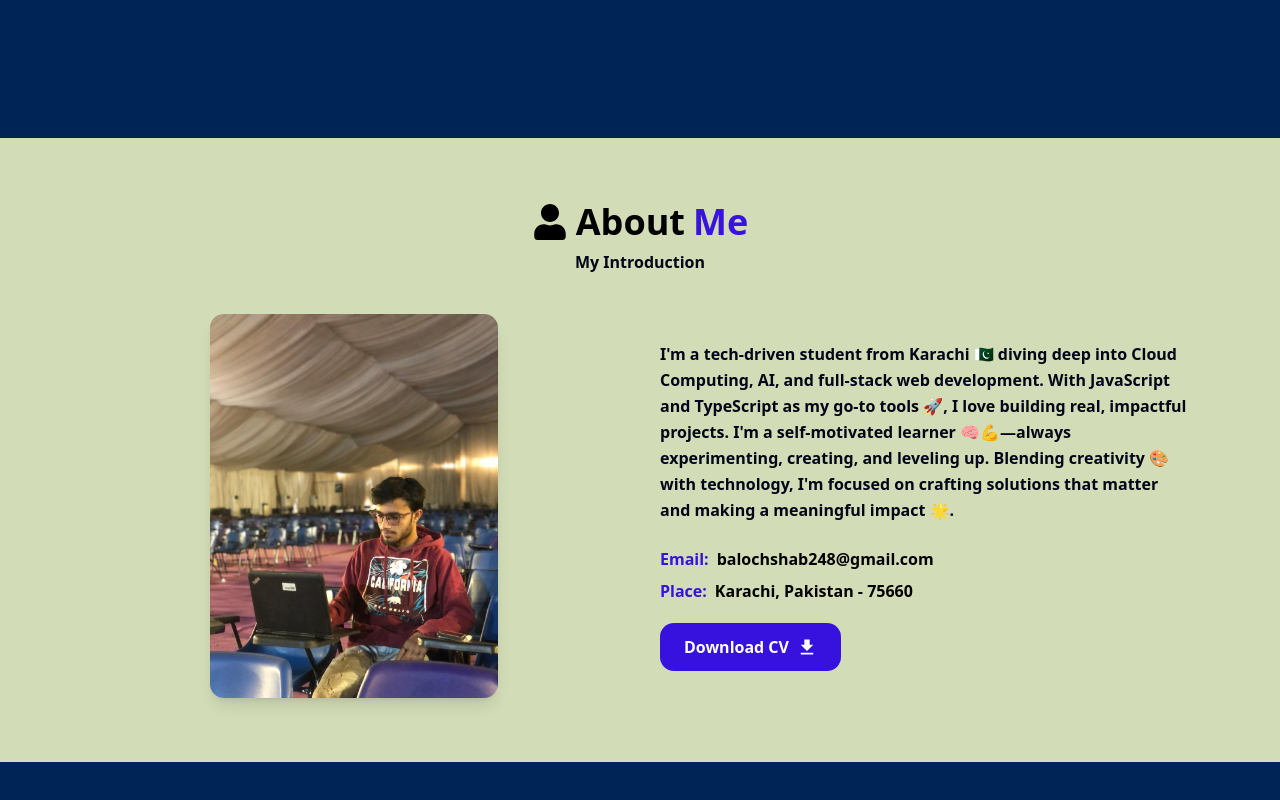
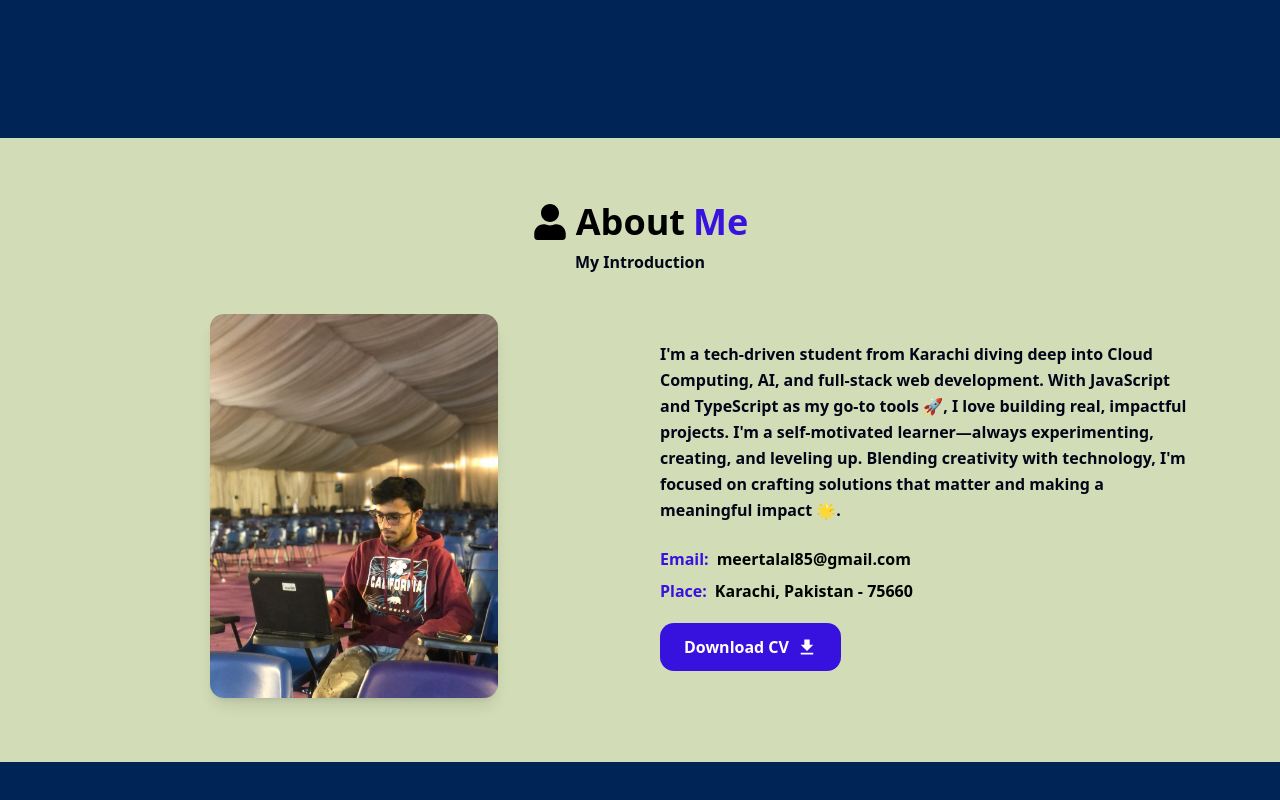
Before and after one commit to meertalal/personal-portfolio, a Next.js app: page / in a window 1280 px wide. Shown: the part 662-1462 px from the top of the page. Built offline with nearby package versions, Linux system fonts and the light colour scheme.

Commit message:
update project

```diff
--- a/app/page.tsx
+++ b/app/page.tsx
@@ -34,7 +34,7 @@ export default function Home() {
             <div>
               <h2 className="text-4xl md:text-6xl font-bold text-white mb-5 leading-tight">
                 Hi There,
-                <br /> I'm <span className="text-[#ff7b00]">Meer Talal</span>
+                <br /> I'm <span className="text-[#ff7b00]">Muhammad Talal</span>
               </h2>
 
               <h3 className="text-2xl md:text-3xl font-semibold text-white">
@@ -80,7 +80,7 @@ export default function Home() {
               className="flex items-center gap-5 text-white text-3xl mt-4"
             >
               <Link
-                href="https://www.linkedin.com/in/meer-talal-7b8a1b1b2/"
+                href="https://www.linkedin.com/in/muhammadta1al/"
                 target="_blank"
                 className="hover:text-[#ff7b00] transition"
               >
@@ -96,7 +96,7 @@ export default function Home() {
               </Link>
 
               <Link
-                href="mailto:balochshab248@gmail.com"
+                href="mailto:meertalal85@gmail.com"
                 target="_blank"
                 className="hover:text-[#ff7b00] transition"
               >
@@ -112,7 +112,7 @@ export default function Home() {
               </Link>
 
               <Link
-                href="https://www.instagram.com/shadow329213"
+                href="https://www.instagram.com/meertalal.b/"
                 target="_blank"
                 className="hover:text-[#ff7b00] transition"
               >
--- a/components/about.tsx
+++ b/components/about.tsx
@@ -56,11 +56,11 @@ export default function HeroSection() {
             className="flex flex-col items-center md:items-start"
           >
             <p className="text-center md:text-left mb-6 font-bold text-[15px] sm:text-[16px] leading-relaxed px-2 md:px-0">
-              I'm a tech-driven student from Karachi 🇵🇰 diving deep into Cloud
+              I'm a tech-driven student from Karachi diving deep into Cloud
               Computing, AI, and full-stack web development. With JavaScript and
               TypeScript as my go-to tools 🚀, I love building real, impactful
-              projects. I'm a self-motivated learner 🧠💪—always experimenting,
-              creating, and leveling up. Blending creativity 🎨 with technology,
+              projects. I'm a self-motivated learner—always experimenting,
+              creating, and leveling up. Blending creativity with technology,
               I'm focused on crafting solutions that matter and making a
               meaningful impact 🌟.
             </p>
@@ -68,7 +68,7 @@ export default function HeroSection() {
             <div className="space-y-2 mb-5">
               <h1 className="text-[15px] sm:text-[16px] text-[#310ae0f5] font-bold flex gap-2">
                 Email:
-                <span className="text-black">balochshab248@gmail.com</span>
+                <span className="text-black">meertalal85@gmail.com</span>
               </h1>
 
               <h1 className="text-[15px] sm:text-[16px] text-[#310ae0f5] font-bold flex gap-2">
@@ -85,7 +85,7 @@ export default function HeroSection() {
               className="flex justify-center md:justify-start"
             >
               <Link
-                href="https://drive.google.com/file/d/1GH5l1pSA1tQJ0s4myVqD-QVrxsqbw4Yq/view?usp=sharing"
+                href="https://doc-14-2k-apps-viewer.googleusercontent.com/viewer/secure/pdf/0go8pm90dlh614f49hesqe8vf4tk7esi/gu3qc6bpms5qqu64ch0pj0k1mrdvvce7/1772735025000/drive/15851075543639839564/ACFrOgC9zGLtdLlQxsC3QxNn2FS7q8uFKSCmUZAOGf9ASPLhKQCdDQmU305MmV_L67AXmxSbuaryaZ05nnDvHJDs-pdl55DCr_zH4E9C4XaROb3w8GVo5wWwGRrZ17QRqgCzsg0JEdPTjPd__IOiSGy4pHqmeZUDgipoxplqiqu2Vo2Mu5mk1hrGCTse6qsSM7Apwke9zStlcNra66ucnTURygHQlIIKOFIwfTY60A==?print=true&nonce=oklmrheflbfug&user=15851075543639839564&hash=di7d8aotknhqap1q96d7akmbs8kgum91"
                 download
                 className="flex items-center gap-2 font-semibold bg-[#310ae0f5] text-white px-6 py-3 rounded-xl hover:bg-gray-800 transition"
               >
```
Also changed, not shown: .yarnrc.yml (added).
